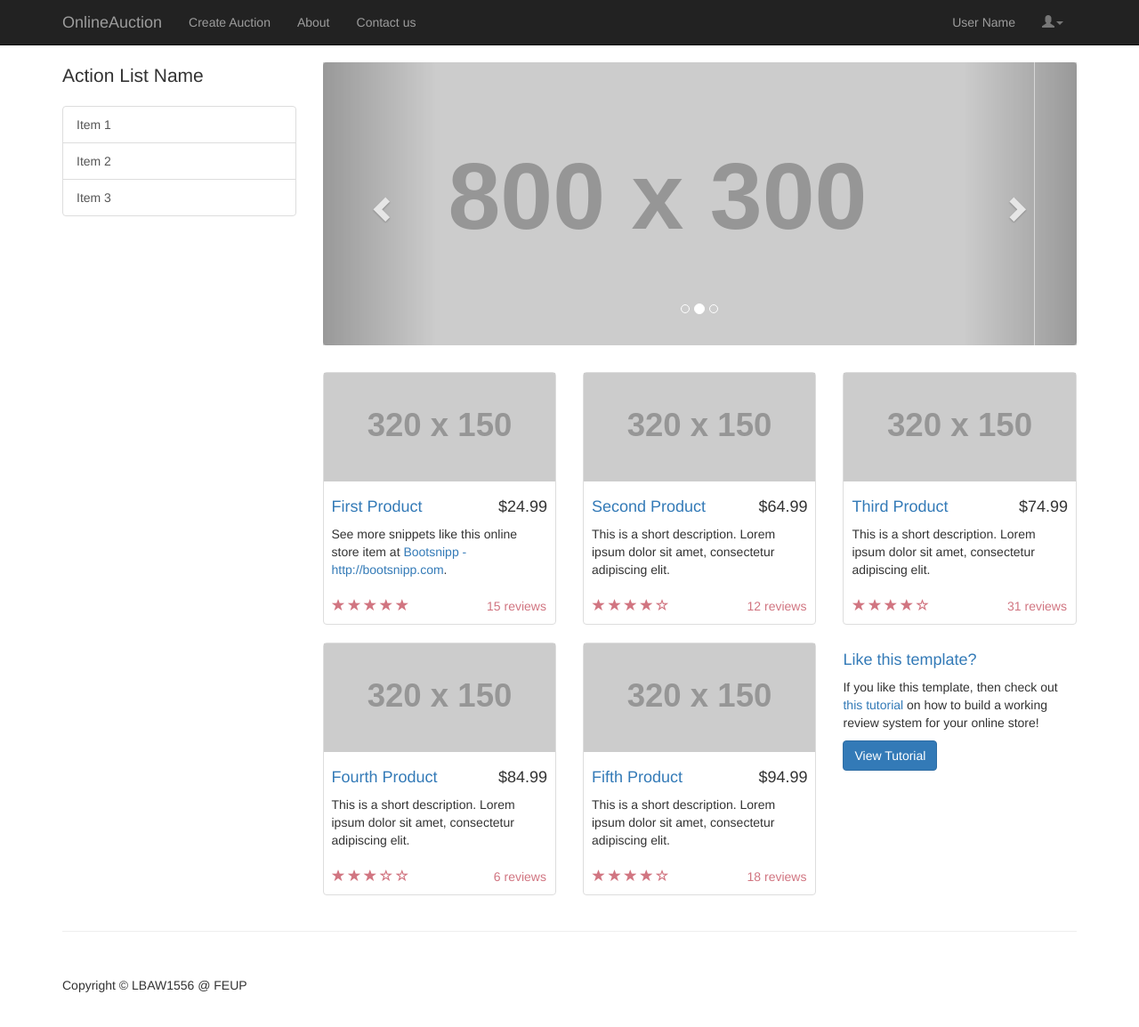
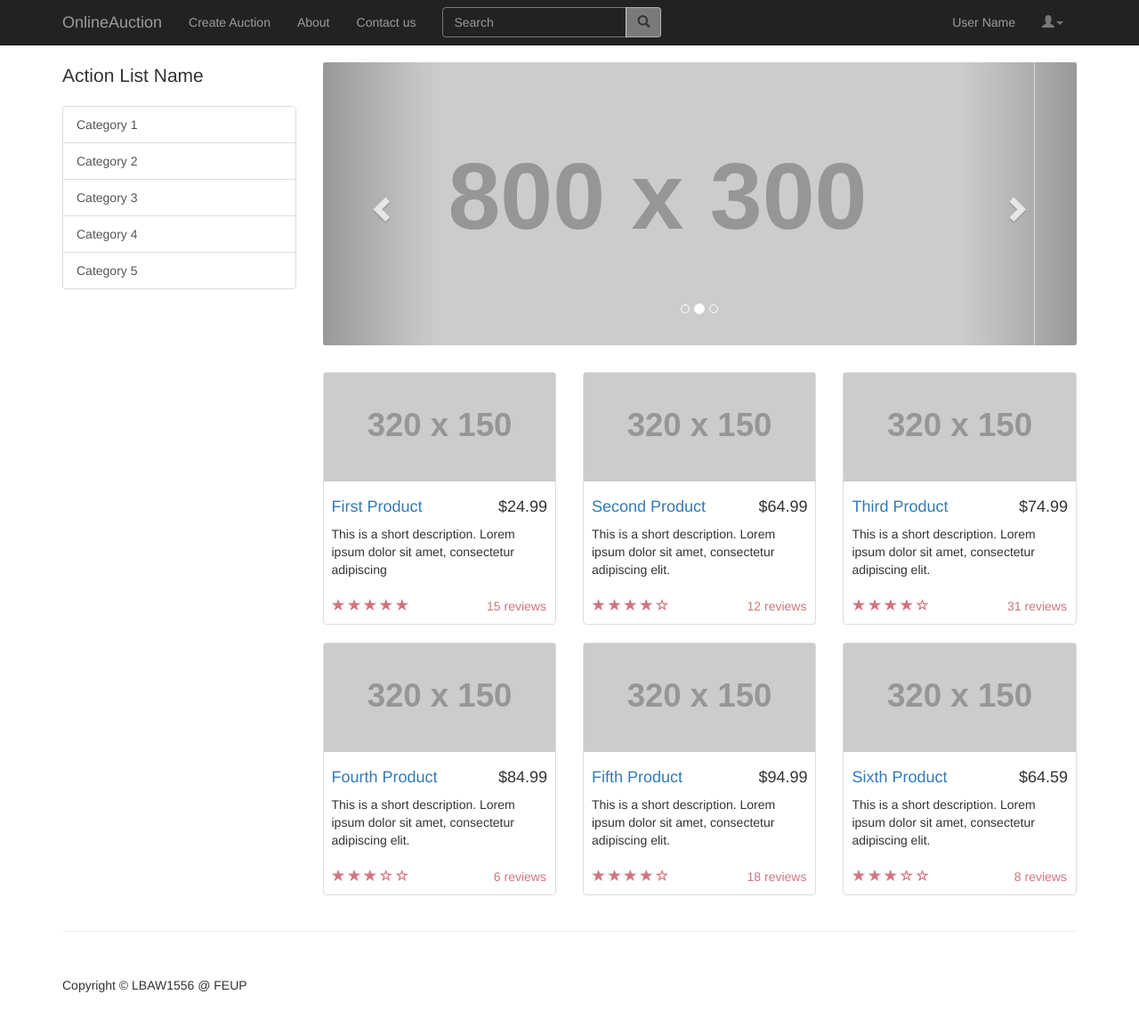
Before and after one commit to victorcerqueira/OnlineAuction, a plain HTML site: page index.html in a window 1280 px wide. Shown: the whole page at 89% size. Drawn offline with Linux system fonts and the light colour scheme; placeholder pictures from the web are drawn by us.

Commit message:
Some work on

```diff
--- a/index.html
+++ b/index.html
@@ -23,15 +23,13 @@
     <!-- HTML5 Shim and Respond.js IE8 support of HTML5 elements and media queries -->
     <!-- WARNING: Respond.js doesn't work if you view the page via file:// -->
     <!--[if lt IE 9]>
-        <script src="https://oss.maxcdn.com/libs/html5shiv/3.7.0/html5shiv.js"></script>
-        <script src="https://oss.maxcdn.com/libs/respond.js/1.4.2/respond.min.js"></script>
+    <script src="https://oss.maxcdn.com/libs/html5shiv/3.7.0/html5shiv.js"></script>
+    <script src="https://oss.maxcdn.com/libs/respond.js/1.4.2/respond.min.js"></script>
     <![endif]-->
-
 </head>
 
 <body>
-
-    <!-- Navigation -->
+<!-- Navigation -->
     <nav class="navbar navbar-inverse navbar-fixed-top" role="navigation">
         <div class="container">
             <!-- Brand and toggle get grouped for better mobile display -->
@@ -45,10 +43,10 @@
                         <a href="#" data-toggle="dropdown" style="color:#777; margin-top: 5px;" class="dropdown-toggle"><span class="glyphicon glyphicon-user"></span><b class="caret"></b></a>
                         <ul class="dropdown-menu">
                             <li>
-                                <a href="/users/id" title="Profile">Profile</a>
+                                <a href="#" title="Profile">Profile</a>
                             </li>
                             <li>
-                                <a href="/logout" title="Logout">Logout </a>
+                                <a href="#" title="Logout">Logout </a>
                             </li>
                         </ul>
                     </li>
@@ -78,6 +76,16 @@
                         <a href="#">Contact us</a>
                     </li>
                 </ul>
+                <div class="pull-left">
+                    <form class="navbar-form" role="search">
+                        <div class="input-group">
+                            <input type="text" class="form-control transparent-input" placeholder="Search" name="q">
+                            <div class="input-group-btn">
+                                <button class="btn btn-default semi-transparent-input" type="submit"><i class="glyphicon glyphicon-search"></i></button>
+                            </div>
+                        </div>
+                    </form>
+                </div>
             </div>
             <!-- /.navbar-collapse -->
         </div>
@@ -92,9 +100,11 @@
             <div class="col-md-3">
                 <p class="lead">Action List Name</p>
                 <div class="list-group">
-                    <a href="#" class="list-group-item">Item 1</a>
-                    <a href="#" class="list-group-item">Item 2</a>
-                    <a href="#" class="list-group-item">Item 3</a>
+                    <a href="#" class="list-group-item">Category 1</a>
+                    <a href="#" class="list-group-item">Category 2</a>
+                    <a href="#" class="list-group-item">Category 3</a>
+                    <a href="#" class="list-group-item">Category 4</a>
+                    <a href="#" class="list-group-item">Category 5</a>
                 </div>
             </div>
 
@@ -140,7 +150,7 @@
                                 <h4 class="pull-right">$24.99</h4>
                                 <h4><a href="#">First Product</a>
                                 </h4>
-                                <p>See more snippets like this online store item at <a target="_blank" href="http://www.bootsnipp.com">Bootsnipp - http://bootsnipp.com</a>.</p>
+                                <p>This is a short description. Lorem ipsum dolor sit amet, consectetur adipiscing </p>
                             </div>
                             <div class="ratings">
                                 <p class="pull-right">15 reviews</p>
@@ -244,10 +254,25 @@
                     </div>
 
                     <div class="col-sm-6 col-lg-4 col-md-4">
-                        <h4><a href="#">Like this template?</a>
-                        </h4>
-                        <p>If you like this template, then check out <a target="_blank" href="http://maxoffsky.com/code-blog/laravel-shop-tutorial-1-building-a-review-system/">this tutorial</a> on how to build a working review system for your online store!</p>
-                        <a class="btn btn-primary" target="_blank" href="http://maxoffsky.com/code-blog/laravel-shop-tutorial-1-building-a-review-system/">View Tutorial</a>
+                        <div class="thumbnail">
+                            <img src="http://placehold.it/320x150" alt="">
+                            <div class="caption">
+                                <h4 class="pull-right">$64.59</h4>
+                                <h4><a href="#">Sixth Product</a>
+                                </h4>
+                                <p>This is a short description. Lorem ipsum dolor sit amet, consectetur adipiscing elit.</p>
+                            </div>
+                            <div class="ratings">
+                                <p class="pull-right">8 reviews</p>
+                                <p>
+                                    <span class="glyphicon glyphicon-star"></span>
+                                    <span class="glyphicon glyphicon-star"></span>
+                                    <span class="glyphicon glyphicon-star"></span>
+                                    <span class="glyphicon glyphicon-star-empty"></span>
+                                    <span class="glyphicon glyphicon-star-empty"></span>
+                                </p>
+                            </div>
+                        </div>
                     </div>
 
                 </div>
```
